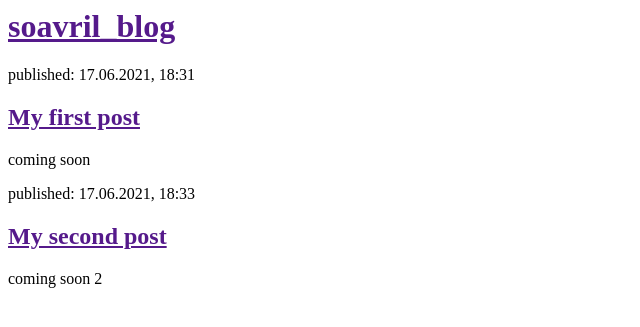
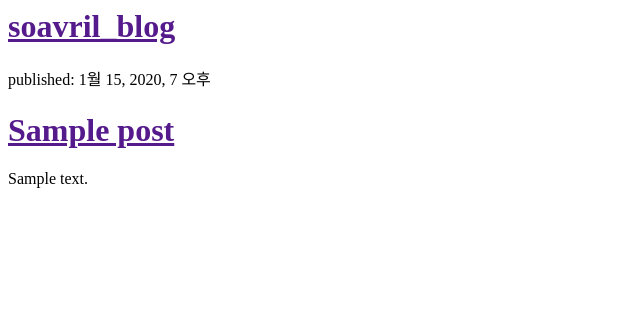
Before and after one commit to soavril/my-first-blog, a Django app: page / in a window 1280 px wide. Shown: the top 327 px of the page, without its empty margins (0-640 px from the left). Run offline with Django 3.2, Linux system fonts and the light colour scheme; tables that the repository leaves empty hold one stand-in row (values such as "Sample post").

Commit message:
new post

```diff
--- a/blog/templates/blog/post_list.html
+++ b/blog/templates/blog/post_list.html
@@ -6,17 +6,12 @@
         <div>
             <h1><a href="">soavril_blog</a></h1>
         </div>
-
-        <div>
-            <p>published: 17.06.2021, 18:31</p>
-            <h2><a href="">My first post</a></h2>
-            <p> coming soon </p>
-        </div>
-
-        <div>
-            <p>published: 17.06.2021, 18:33</p>
-            <h2><a href="">My second post</a></h2>
-            <p> coming soon 2</p>
-        </div>
+        {% for post in posts %}
+            <div>
+                <p>published: {{ post.published_date }}</p>
+                <h1><a href="">{{ post.title }}</a></h1>
+                <p>{{ post.text|linebreaksbr }}</p>
+            </div>
+        {% endfor %}
     </body>
 </html>
```
